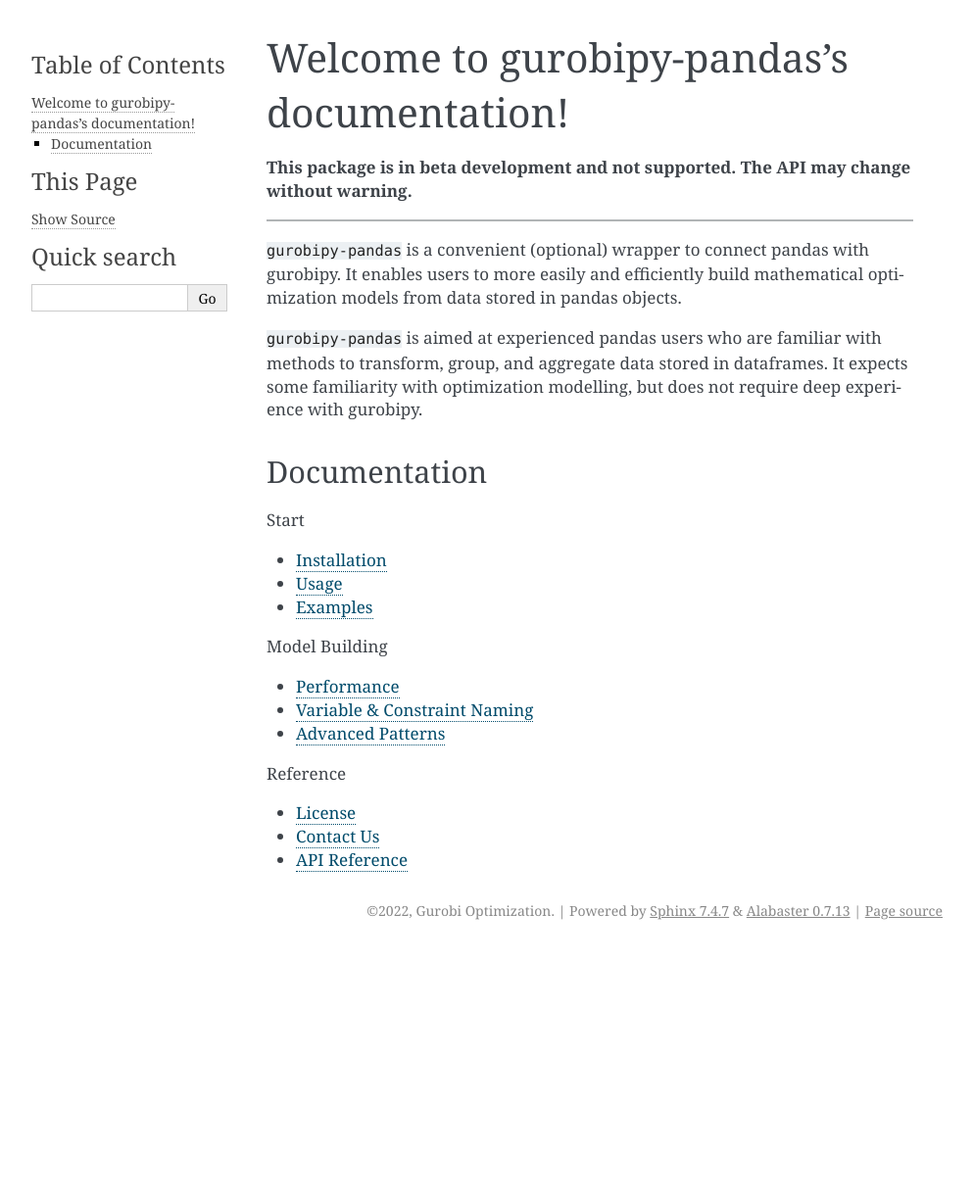
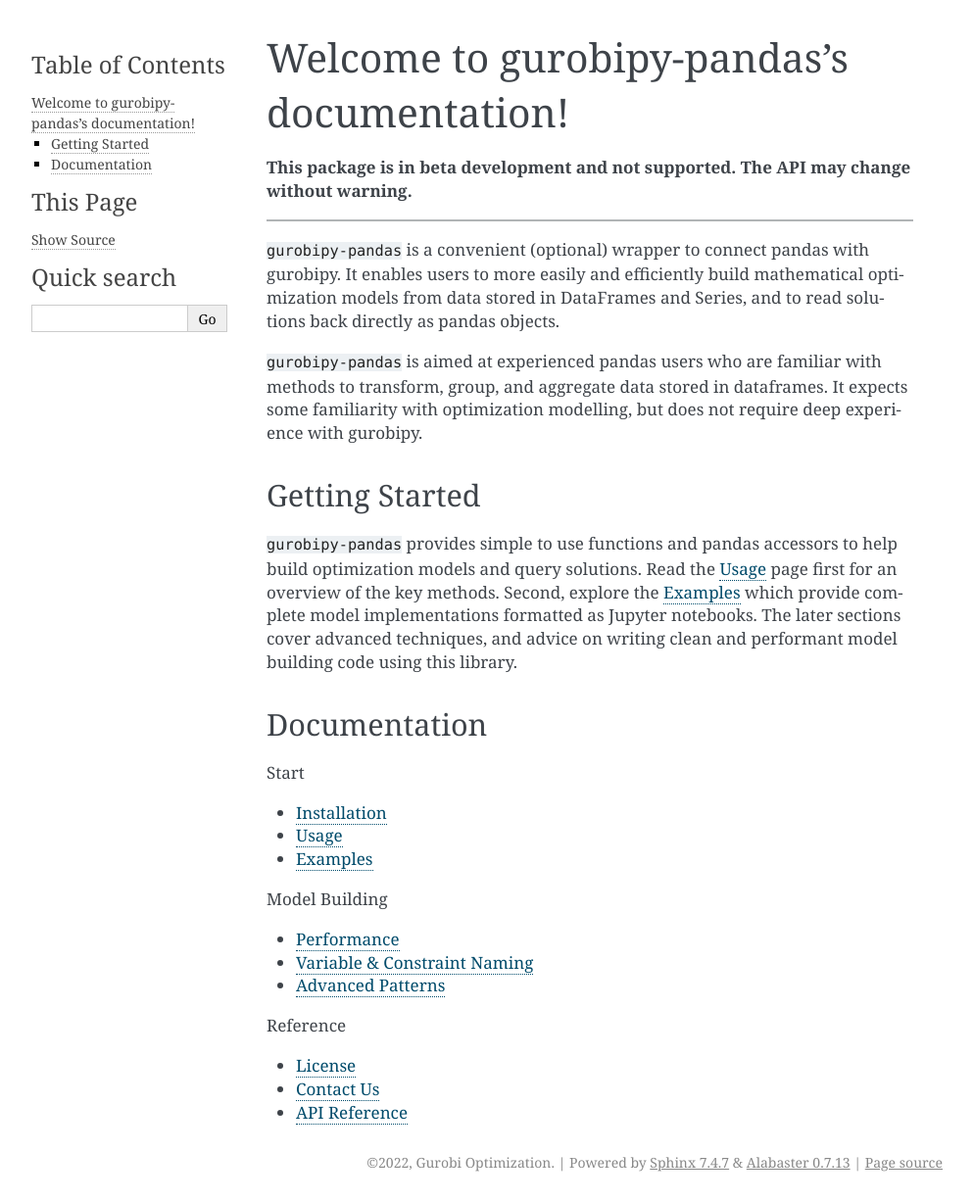
Before and after one commit to Gurobi/gurobipy-pandas, a Sphinx documentation site: the page built from docs/source/index.rst, in a window 1280 px wide. Shown: the whole page at 98% size, without its empty margins (148-1141 px from the left). Built offline with Sphinx 7.4.7, drawn with Linux system fonts in a browser that asks for light colours; pages that are not in the unit, such as notebooks, are missing from menus; before the commit the page ends 969 px from its top, so only the background shows below that; some of the changed lines change nothing that is shown.

Commit message:
Update docs home page

```diff
--- a/docs/source/index.rst
+++ b/docs/source/index.rst
@@ -5,22 +5,14 @@
 
 -----
 
-:code:`gurobipy-pandas` is a convenient (optional) wrapper to connect pandas with gurobipy. It enables users to more easily and efficiently build mathematical optimization models from data stored in pandas objects.
+``gurobipy-pandas`` is a convenient (optional) wrapper to connect pandas with gurobipy. It enables users to more easily and efficiently build mathematical optimization models from data stored in DataFrames and Series, and to read solutions back directly as pandas objects.
 
-:code:`gurobipy-pandas` is aimed at experienced pandas users who are familiar with methods to transform, group, and aggregate data stored in dataframes. It expects some familiarity with optimization modelling, but does not require deep experience with gurobipy.
+``gurobipy-pandas`` is aimed at experienced pandas users who are familiar with methods to transform, group, and aggregate data stored in dataframes. It expects some familiarity with optimization modelling, but does not require deep experience with gurobipy.
 
-.. 1. Why this package?
-..    - Pandas is great at manipulating column structured data. However when building optimization models, that data needs to interact with modelling objects / row-wise operations need to be performed. This is not pandas' core competency, and it's easy to create performance headaches.
-..    - `gurobipy-pandas` provides a few simple functions/accessors/extensions to help build optimization models using pandas data structures (and query solutions, etc)
-.. 2. How to read/use this doc?
-..    - First read the pandas primer. Even if you're an experienced pandas user, have a read. Here we point out some key features and common pitfalls when ti comes to pandas and building optimization models in python.
-..       - Primer will point out column-wise data storage and emphasise that with this package, we provide fast implementations and convenient syntax for the inevitable row-wise operations that you need to create interesting constraints.
-..    - Read the API overview. `gurobipy-pandas`` consists of only two key methods, ...
-..       - This page should also note that the 'glue' for arithmetic operations is provided by pandas itself, but again, you should work series-wise when doing this
-..    - Read the examples
-..       - Put mathematical models next to their implementation in code
-..       - Emphasise data cleaning and where it should be done (before the model: this is model-data separation in python: do your cleaning steps first, then build the model in a quick pass with no intermingled data processing logic).
-..    - Check antipatterns (list of bad performance code paths to watch out for)
+Getting Started
+---------------
+
+``gurobipy-pandas`` provides simple to use functions and pandas accessors to help build optimization models and query solutions. Read the :doc:`usage` page first for an overview of the key methods. Second, explore the :doc:`examples` which provide complete model implementations formatted as Jupyter notebooks. The later sections cover advanced techniques, and advice on writing clean and performant model building code using this library.
 
 Documentation
 -------------
```
